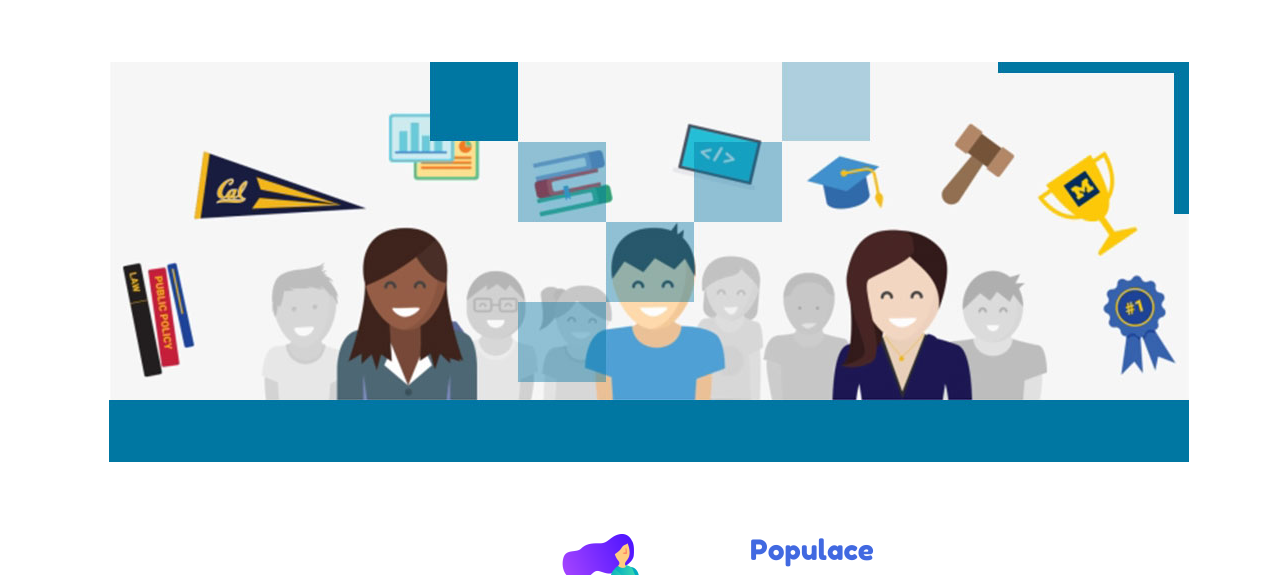
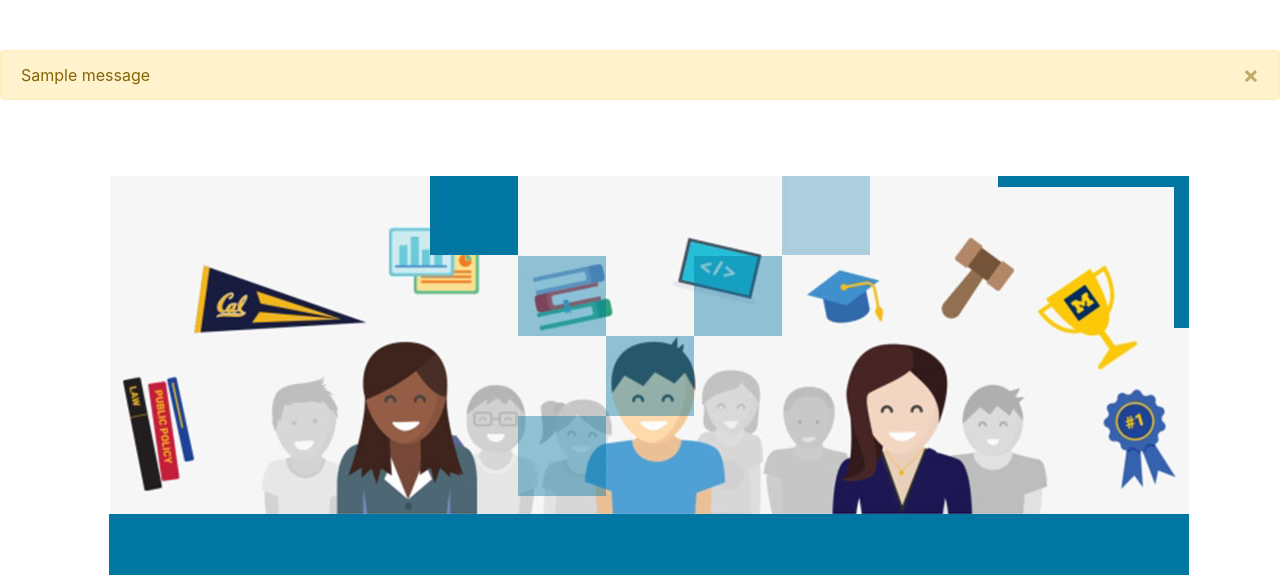
Before and after one commit to NSU-SU19CSE299S16/SU19CSE299S16G03NSU, a Django app: page / in a window 1280 px wide. Shown: the part 58-633 px from the top of the page. Run offline with Django 3.2, Linux system fonts and the light colour scheme; tables that the repository leaves empty hold one stand-in row (values such as "Sample post"); one stand-in notice (Sample message) is shown; some libraries are stand-ins or nearby versions.

Commit message:
Feature #37 : added registration logic and messages

```diff
--- a/Project Code/Populace/api/views.py
+++ b/Project Code/Populace/api/views.py
@@ -11,6 +11,7 @@ import google_auth_oauthlib.flow
 import googleapiclient.discovery
 #Registration
 from .forms import RegistrationForm
+from django.contrib import messages
 
 
 
@@ -22,6 +23,7 @@ def home(request):
         user = authenticate(request, username=username, password=password)
         if user is not None:
             login(request,user)
+            messages.success(request,('You have successfully logged in...'))
             return redirect('profile')
         else:
             return redirect('home')
@@ -38,8 +40,13 @@ def signup(request):
     if request.method == 'POST':
         form = RegistrationForm(request.POST)
         if form.is_valid():
-
             form.save()
+            username = form.cleaned_data['username']
+            password = form.cleaned_data['password1']
+            user = authenticate(request, username=username, password=password)
+            login(request,user)
+            messages.success(request,('You have registered successfully...'))
+            return redirect('profile')
     else:
         form = RegistrationForm()
     return render(request,'api/index.html',{'form':form})
--- a/Project Code/Populace/templates/base.html
+++ b/Project Code/Populace/templates/base.html
@@ -70,6 +70,24 @@
             </div>
         </form>
     </div>
+<!-- alert message starts here -->
+<br>
+<br>
+{% if messages %}
+  {% for message in messages %}
+<div class="alert alert-warning alert-dismissible fade show" role="alert">
+  {{message}}
+  <button type="button" class="close" data-dismiss="alert" aria-label="Close">
+    <span aria-hidden="true">&times;</span>
+  </button>
+</div>
+  {% endfor %}
+{% endif %}
+<!-- alert message ends here -->
+
+
+
+
 
     {% block content%}
 
```
